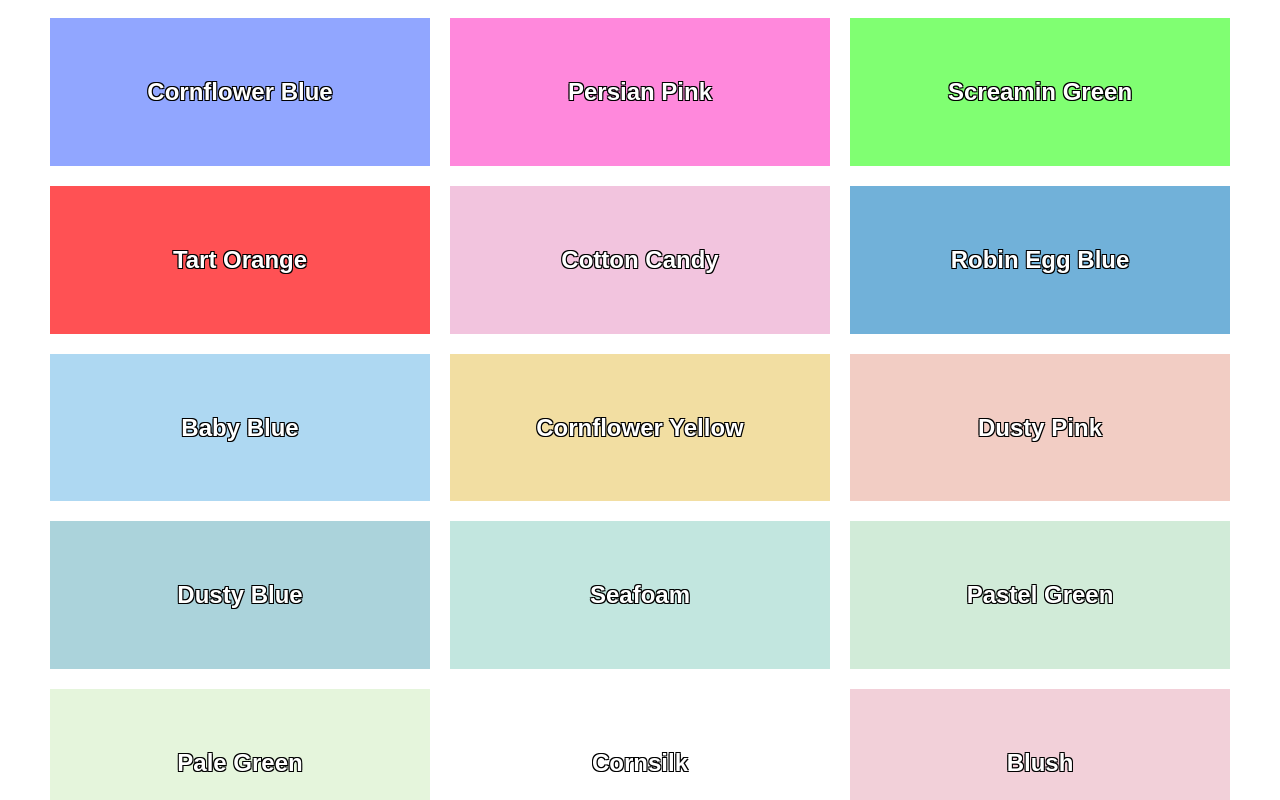
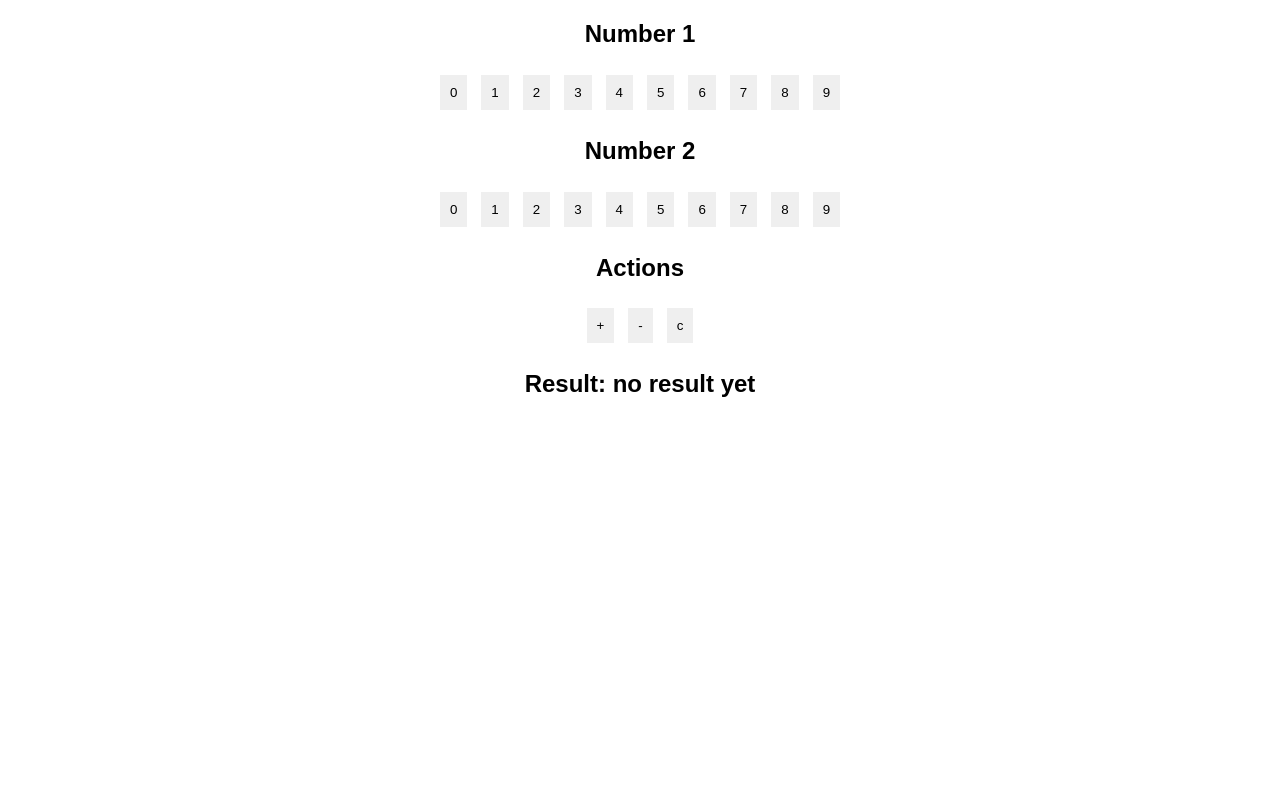
Before and after one commit to 123janani/react-test-projects2024, a React (Create React App) app: page / in a window 1280 px wide. Shown: the top 800 px of the page. Built offline with nearby package versions, Linux system fonts and the light colour scheme.

Commit message:
calculator

```diff
--- a/public/index.html
+++ b/public/index.html
@@ -24,7 +24,7 @@
       work correctly both with client-side routing and a non-root public URL.
       Learn how to configure a non-root public URL by running `npm run build`.
     -->
-    <title>Color Renderer</title>
+    <title>Calculator</title>
   </head>
   <body>
     <noscript>You need to enable JavaScript to run this app.</noscript>
--- a/src/App.js
+++ b/src/App.js
@@ -1,10 +1,10 @@
 import './App.css'
-import ColorRenderer from './Components/ColorRenderer'
+import SimpleCalculator from './Components/SimpleCalculator'
 
 function App () {
   return (
     <div className='App'>
-      <ColorRenderer />
+      <SimpleCalculator/>
     </div>
   )
 }
--- a/src/Components/Color.js
+++ /dev/null
@@ -1,9 +0,0 @@
-export default function Color ({ hex, name }) {
-  return (
-    <div
-      className='color-square' style={{ backgroundColor: hex }}
-    >
-      <h2>{name}</h2>
-    </div>
-  )
-}
--- a/src/Components/ColorRenderer.js
+++ /dev/null
@@ -1,12 +0,0 @@
-import Color from "./Color";
-import * as colorsData from "../colors";
-
-export default function ColorRenderer() {
-  return (
-    <div>
-      {colorsData.colors.map((color) => (
-        <Color name={color.name} hex={color.hex} />
-      ))}
-    </div>
-  );
-}
--- /dev/null
+++ b/src/Components/SimpleCalculator.js
@@ -0,0 +1,54 @@
+import { useReducer } from 'react'
+
+const initialState = {
+  num1: 0,
+  num2: 0,
+  result: 'no result yet'
+}
+
+function reducer (state, action) {
+  if (action.type === 'SET_NUM_ONE') return { ...state, num1: action.number }
+  if (action.type === 'SET_NUM_TWO') return { ...state, num2: action.number }
+  if (action.type === 'ADD') return { ...state, result: state.num1 + state.num2 }
+  if (action.type === 'SUBTRACT') return { ...state, result: state.num1 - state.num2 }
+  if (action.type === 'CLEAR') return initialState
+}
+
+export default function SimpleCalculator () {
+  const [state, dispatch] = useReducer(reducer, initialState)
+
+  const numbers = [0, 1, 2, 3, 4, 5, 6, 7, 8, 9]
+  return (
+    <div>
+      <div>
+        <h2>Number 1</h2>
+        {numbers.map(number => (
+          <button
+            key={number}
+            onClick={() => dispatch({ type: 'SET_NUM_ONE', number })}
+          >
+            {number}
+          </button>))}
+      </div>
+      <div>
+        <h2>Number 2</h2>
+        {numbers.map(number => (
+          <button
+            key={number}
+            onClick={() => dispatch({ type: 'SET_NUM_TWO', number })}
+          >
+            {number}
+          </button>))}
+      </div>
+      <div>
+        <h2>Actions</h2>
+        <button onClick={() => dispatch({ type: 'ADD' })}>+</button>
+        <button onClick={() => dispatch({ type: 'SUBTRACT' })}>-</button>
+        <button onClick={() => dispatch({ type: 'CLEAR' })}>c</button>
+      </div>
+      <div>
+        <h2>Result: {state.result}</h2>
+      </div>
+    </div>
+  )
+}
--- a/src/index.css
+++ b/src/index.css
@@ -1,13 +1,67 @@
-.color-square {
+html, body {
   font-family: sans-serif;
+}
+
+.page {
+  height: 100vh;
+  width: 100vw;
+  display: flex;
+  align-items: center;
+  justify-content: center;
+}
+
+.dark-mode {
+  background-color: #171717;
+}
+
+button {
+  padding: 10px;
+  margin: 5px;
+  outline: none;
+  border: 2px solid white;
+}
+
+.dark-mode-button {
+  border: 2px solid white;
+  color: white;
+  background-color: #171717;
+}
+
+.light-mode-button {
+  border: 2px solid #171717;
+  color: #171717;
+  background-color: white;
+}
+
+body {
+  padding: 0px;
+  margin: 0px;
+}
+
+input, label {
+  display: block;
+  margin: 8px auto;
+}
+
+input {
+  padding: 8px;
   width: 300px;
-  display: inline-block;
-  color: white;
-  padding: 40px;
-  margin: 10px;
-  text-shadow:
-    -1px -1px 0 black,
-    1px -1px 0 black,
-    -1px 1px 0 black,
-    1px 1px 0 black;
 }
+
+input[type=submit] {
+  width: 100px;
+}
+
+.dog-pics {
+  display: flex;
+  flex-direction: column;
+  align-items: center;
+  justify-content: center;
+  margin-top: 50px;
+}
+
+.dog-pics img {
+  width: 500px;
+  height:400px;
+  object-fit: contain;
+}
```
Also changed, not shown: 1 other file (tests, documents, lock files or other folders).
